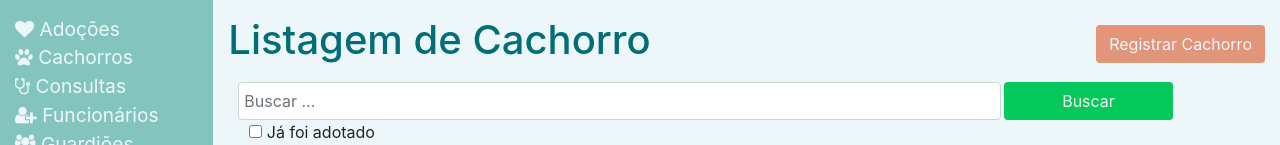
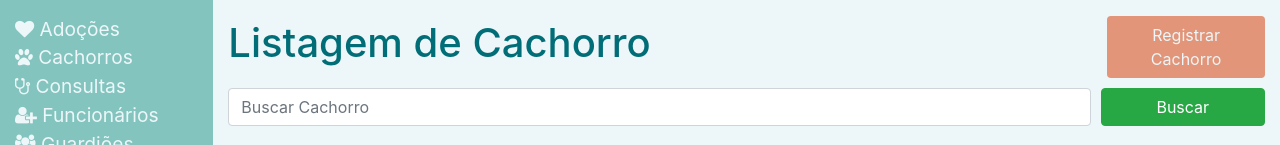
Before and after one commit to gabrielsandrini/canil-ifsp, a Django app: page /listagem_cachorro/ in a window 1280 px wide. Shown: the part 90-235 px from the top of the page. Run offline with Django 3.2, Linux system fonts and the light colour scheme; the visitor is signed in with stand-in values (Sample User, id 1); data that the repository does not hold is empty; some libraries are stand-ins or nearby versions.

Commit message:
mudanças design search box e no botão de registrar no base.html

```diff
--- a/core/templates/components/search_box.html
+++ b/core/templates/components/search_box.html
@@ -3,22 +3,24 @@ Context:
 search: string a ser buscada
 boolean_search_fields: campos de checkbox, no formato [(label ,name, boolean), (nome, boolean), ...]
 -->
-<div style="margin-top: 10px" class="col-12">
-    <form method="get" id="search_bar_form">
+    <form method="get" id="search_bar_form" style="margin-top: 10px">
         <div class="form-row">
-            <input
+            <div class="form-group col-10">
+                <input
                     type="search"
                     name="search"
                     value="{{ search }}"
-                    class="form-control col-9"
-                    placeholder="Buscar ..."
-            >
-            <input
+                    class="form-control col-12"
+                    placeholder="Buscar {{ model }}"
+                >
+            </div>
+            <div class="form-group col-2">
+                <input
                     type="submit"
                     value="Buscar"
-                    class="btn btn-listagem-buscar col-2"
-                    style="margin-left: 3px"
-            >
+                    class="btn btn-success col-12"
+                >
+            </div>
         </div>
         <div class="form-row" style="margin-left: 6px">
             {% for field_label, field_name, field_value in boolean_search_fields %}
@@ -38,4 +40,3 @@ boolean_search_fields: campos de checkbox, no formato [(label ,name, boolean), (
             {% endfor %}
         </div>
     </form>
-</div>
--- a/templates/base.html
+++ b/templates/base.html
@@ -77,11 +77,11 @@
                 <div class="mt-3 mb-3">
                     {% block header %}
                         <div class=" row d-flex align-items-center justify-content-around">
-                            <div class="col-md-8 col-sm-12">
+                            <div class="col-md-9 col-sm-12">
                                 <h1>{{ title_page }} de {{ model }}</h1>
                             </div>
-                            <div class="col-md-4 col-sm-12">
-                                <a href="{{ url }}" class="btn btn-listagem-registrar">{{ btn_action }} {{ model }}</a>
+                            <div class="col-md-3 col-sm-12">
+                                <a href="{{ url }}" class="btn btn-listagem-registrar col-8">{{ btn_action }} {{ model }}</a>
                             </div>
                         </div>
                     {% endblock %}
```
